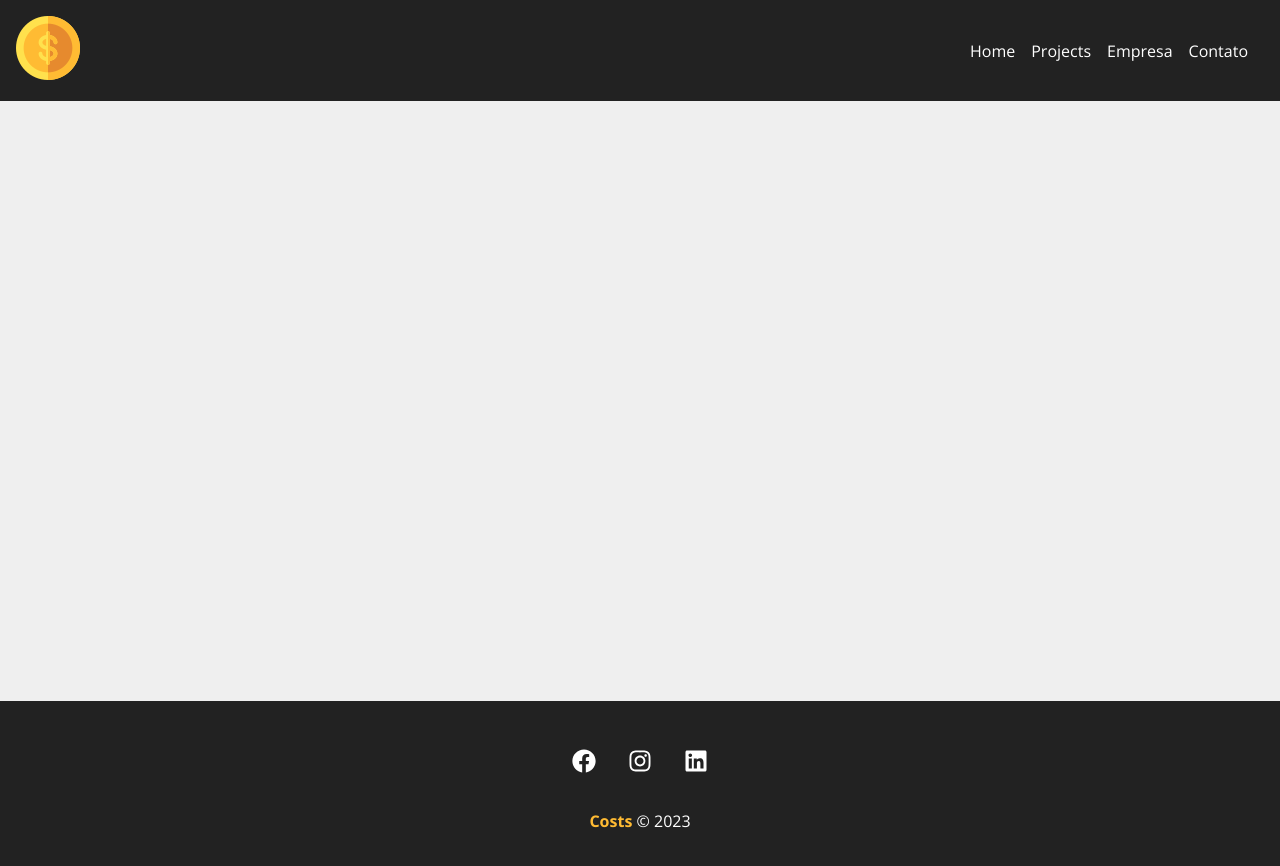
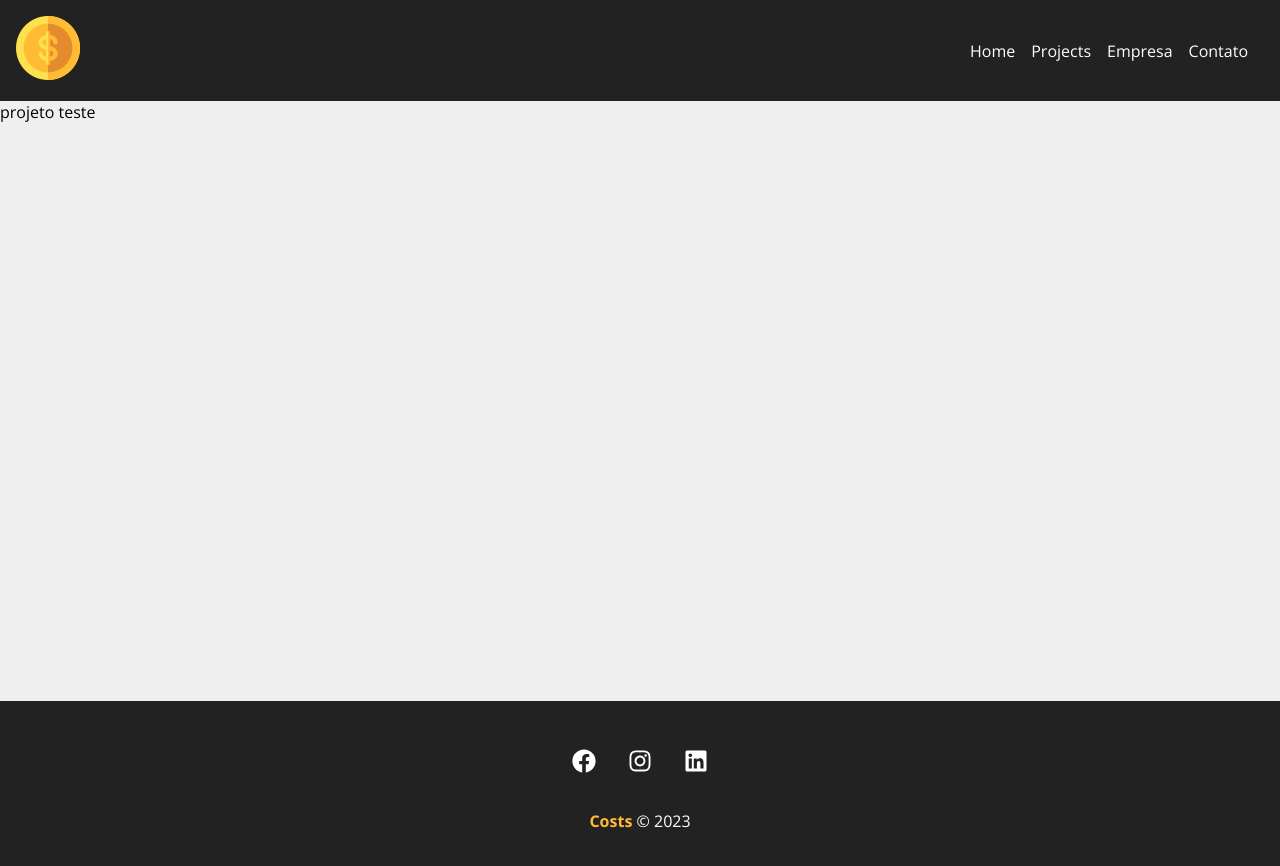
Before and after one commit to marcosviniciusjau/mv-araujo-arquiteture, a React (Create React App) app: page /Project/1 in a window 1280 px wide. Shown: the top 866 px of the page. Built offline with nearby package versions, Linux system fonts and the light colour scheme; data requests are answered from the project's data file.

Commit message:
remoção dos componentes

```diff
--- a/db.json
+++ b/db.json
@@ -2,8 +2,8 @@
   "projects": [
     {
       "id": 1,
-      "name":"projeto teste",
-      "budget":5000,
+      "name": "projeto teste",
+      "budget": 5000,
       "category": {
         "id": "1",
         "name": "Infra"
--- a/src/App.js
+++ b/src/App.js
@@ -8,6 +8,7 @@ import Containers from './components/layouts/Container';
 import Navbar from './components/layouts/Navbar';
 import Footer from './components/layouts/Footer';
 import Projects from './components/pages/Projects';
+import Project from './components/pages/Project';
 function App() {
   return (
     <BrowserRouter>
@@ -17,17 +18,16 @@ function App() {
         <Container>
           <Containers customClass="min-height">
           <Routes>
-            <Route path= "/" element={<Home/>}/>
+            <Route exact path= "/" element={<Home/>}/>
             <Route path= "/Company" element={<Company/>}/>
             <Route path= "/Projects" element={<Projects/>}/>
             <Route path= "/Contact" element={<Contact/>}/>
             <Route path= "/NewProject" element={<NewProject/>}/>
+            <Route path= "/Project/:id" element={<Project/>}/>
           </Routes>
           </Containers>
         </Container>
-
       <Footer/>
-
     </BrowserRouter>
   );
 }
--- /dev/null
+++ b/src/components/pages/Project.js
@@ -0,0 +1,28 @@
+import styles from './Project.module.css'
+import { useParams } from 'react-router-dom'
+import { useState,useEffect } from 'react'
+
+function Project(){
+  const {id} = useParams()
+  const [project,setProject]= useState([])
+
+useEffect(()=>{
+    fetch(`http://localhost:5000/projects/${id}`,{
+     method:'GET',
+     headers:{
+      'Content-Type':'aplication/json'
+    },
+    }).then(resp=> resp.json())
+      .then(data=> {
+       setProject(data)
+
+    })
+     .catch(err=> console.log(err))
+   })
+
+    return(
+    <p>{project.name}</p>
+    )
+}
+
+export default Project
--- a/src/components/pages/Projects.js
+++ b/src/components/pages/Projects.js
@@ -3,7 +3,7 @@ import {useState, useEffect} from 'react'
 import Message from '../layouts/Message'
 
 import styles from './Projects.module.css'
-import  Containers  from '../layouts/Container'
+import Containers  from '../layouts/Container'
 import Loading from '../layouts/Loading';
 import LinkButton  from '../layouts/LinkButton'
 import ProjectCard from '../projects/ProjectCard'
@@ -12,6 +12,7 @@ function Projects(){
 
    const [projects,setProjects] = useState([])
    const [removeLoading,setRemoveLoading]= useState(false)
+   const [projectMessage, setProjectMessage]= useState('')
 
    const location= useLocation()
    let message= ''
@@ -36,15 +37,31 @@ function Projects(){
     .catch(err=> console.log(err))
     },300)
     },[])
+
+    function removeProject(id){
+
+      fetch(`http://localhost:5000/projects/${id}`,{
+       method:'DELETE',
+       headers:{
+        'Content-Type':'aplication/json'
+      },
+      }).then(resp=> resp.json())
+        .then(data=> {
+         setProjects(projects.filter((project)=> project.id !== id))
+         setProjectMessage('Projeto removido com sucesso!')
+      })
+       .catch(err=> console.log(err))
+     }
+
     return (
     <div className={styles.project_container}>
         <div className={styles.title_container}>
          <h1> Meus projetos</h1>
           <LinkButton to="/newproject" text="Criar projeto"/>
-
         </div>
 
     {message && <Message  type="sucess" msg={message} />}
+    {projectMessage  && <Message  type="sucess" msg={projectMessage} />}
     <Containers customClass="start">
     {projects.length > 0 &&
      projects.map((project) =>(
@@ -53,7 +70,8 @@ function Projects(){
      name={project.name}
      budget={project.budget}
      category={project?.category?.name}
-     key={project.id}/>
+     key={project.id}
+     handleRemove={removeProject}/>
      ))}
 
     {!removeLoading && <Loading/>}
--- a/src/components/projects/ProjectCard.js
+++ b/src/components/projects/ProjectCard.js
@@ -4,6 +4,10 @@ import styles from './ProjectCard.module.css'
 import {BsPencil,BsFillTrashFill} from 'react-icons/bs'
 
 function ProjectCard({id,name,budget,category,handleRemove}){
+    const remove = (e)=>{
+        e.preventDefault()
+        handleRemove(id)
+    }
     return(
     <div className={styles.project_card}>
         <h4>{name}</h4>
@@ -16,16 +20,17 @@ function ProjectCard({id,name,budget,category,handleRemove}){
         </p>
 
         <div className={styles.project_card_actions}>
-         <Link to="/">
+         <Link to={`/project/${id}`}>
             <BsPencil/> Editar
             </Link>
-          <button>
+          <button onClick={handleRemove}>
             <BsFillTrashFill/> Excluir
             </button>
 
         </div>
 
-    </div>)
+    </div>
+    )
 }
 
 export default ProjectCard
```
Also changed, not shown: src/components/pages/Project.module.css (added). Lines whose indentation alone changed are shown as unchanged.
